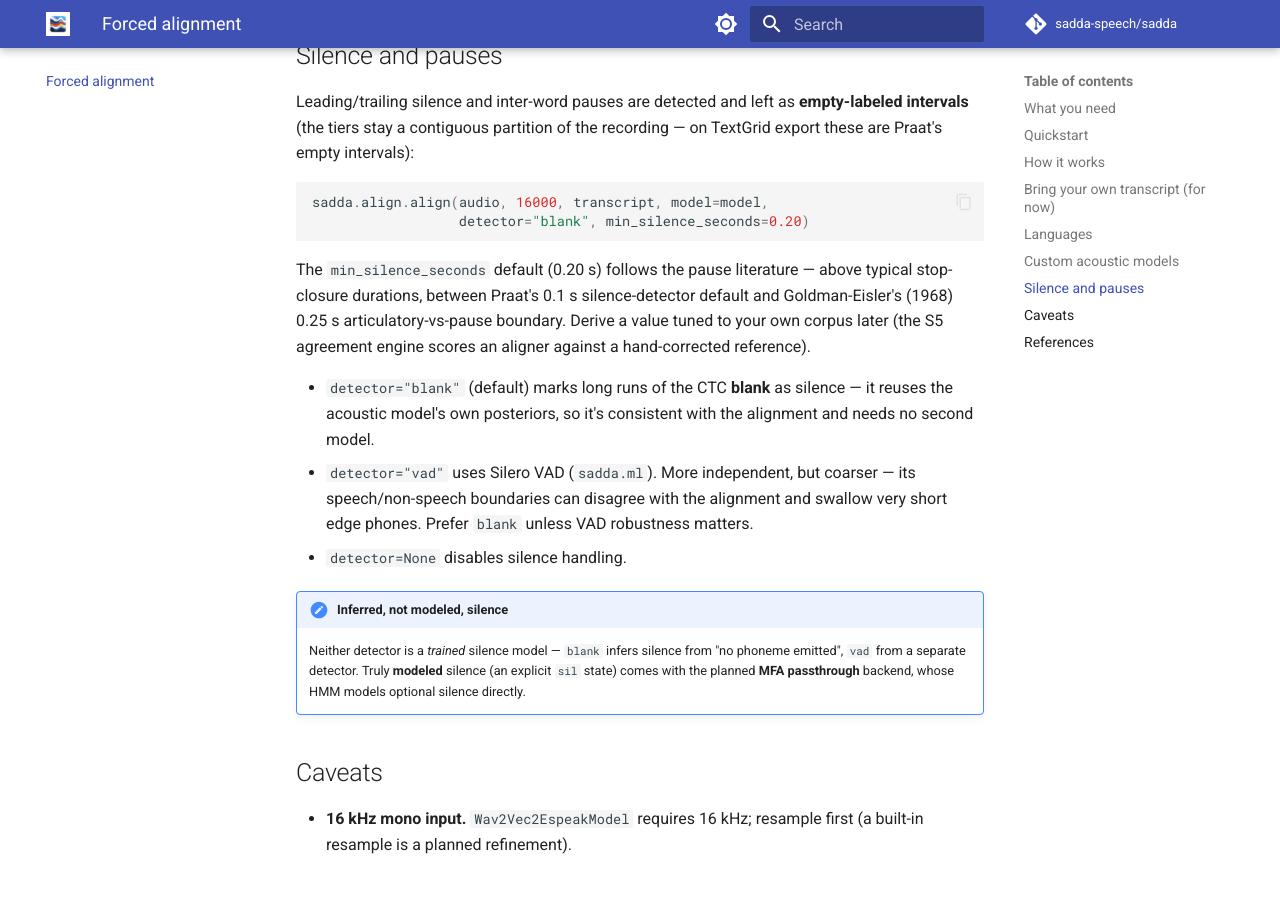
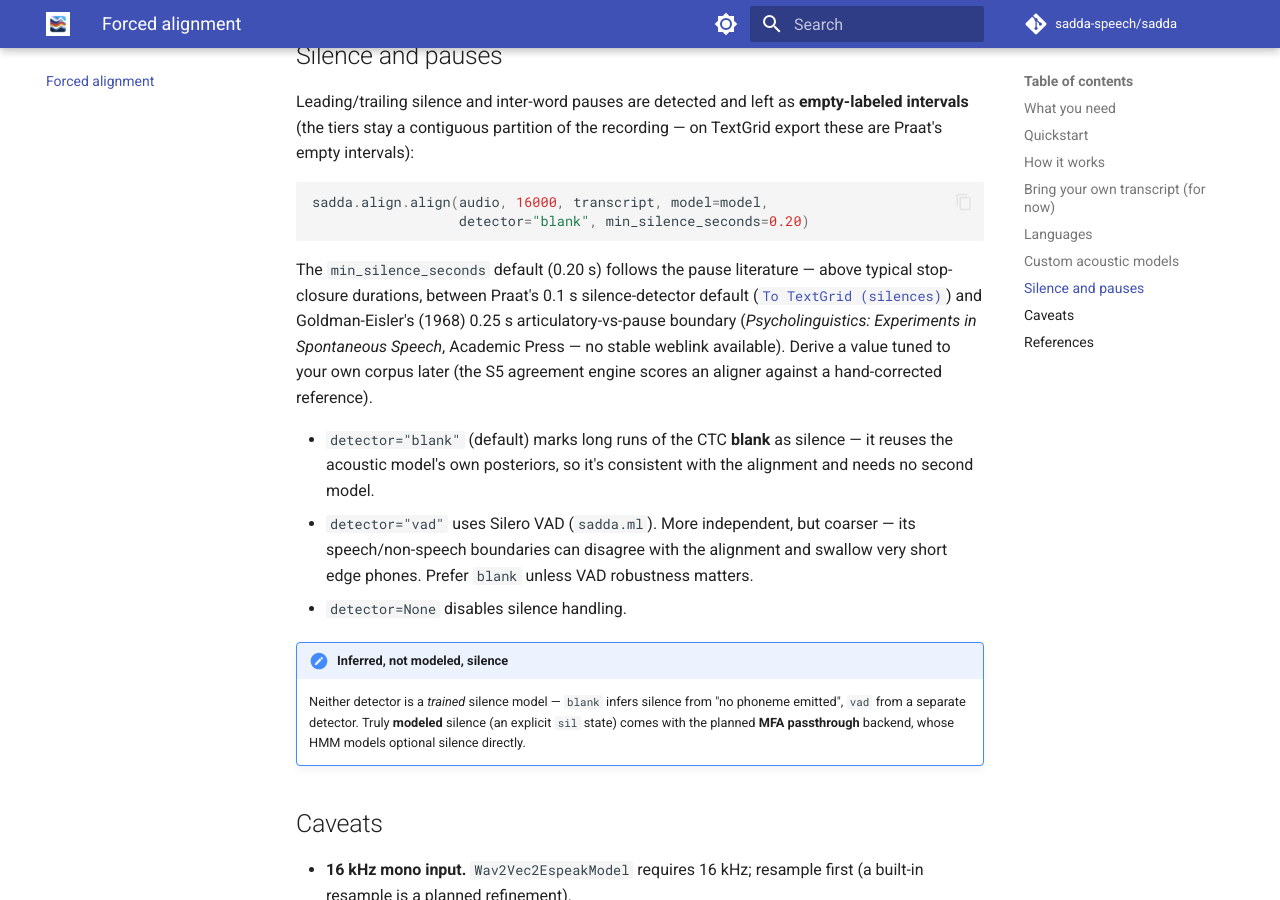
Before and after one commit to sadda-speech/sadda, an MkDocs documentation site: the page built from docs/align.md, in a window 1280 px wide and 900 px high, scrolled down 1967 px. Built offline with MkDocs 1.6.1 and Material for MkDocs 9.7.7, drawn with Linux system fonts in a browser that asks for light colours; comment, search, counter and statistics services are not loaded.

Commit message:
align: add weblinks to the silence-threshold citations
Per the weblink convention (a citation carries a link or an explicit
'no weblink available' note): link Praat's silence detector to its manual page,
and note that Goldman-Eisler (1968) — an older book — has no stable weblink.
Applies to both the docs silence section and the align() docstring.

```diff
--- a/docs/align.md
+++ b/docs/align.md
@@ -93,9 +93,11 @@ sadda.align.align(audio, 16000, transcript, model=model,
 
 The `min_silence_seconds` default (0.20 s) follows the pause literature — above
 typical stop-closure durations, between Praat's 0.1 s silence-detector default
-and Goldman-Eisler's (1968) 0.25 s articulatory-vs-pause boundary. Derive a
-value tuned to your own corpus later (the S5 agreement engine scores an aligner
-against a hand-corrected reference).
+([`To TextGrid (silences)`](https://www.fon.hum.uva.nl/praat/manual/Sound__To_TextGrid__silences____.html))
+and Goldman-Eisler's (1968) 0.25 s articulatory-vs-pause boundary
+(*Psycholinguistics: Experiments in Spontaneous Speech*, Academic Press — no
+stable weblink available). Derive a value tuned to your own corpus later (the S5
+agreement engine scores an aligner against a hand-corrected reference).
 
 - `detector="blank"` (default) marks long runs of the CTC **blank** as silence —
   it reuses the acoustic model's own posteriors, so it's consistent with the
```
Also changed, not shown: 1 other file.
